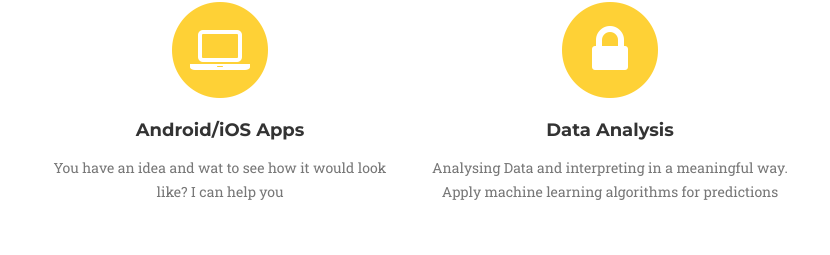
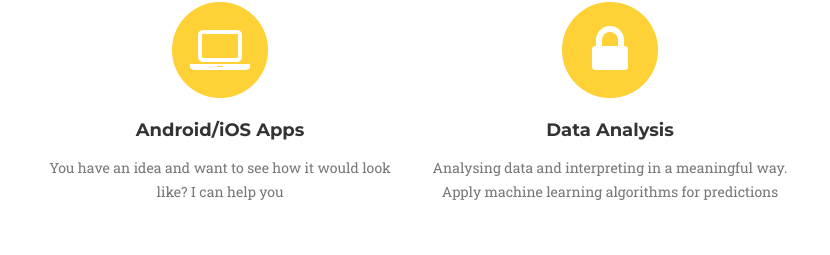
Before and after one commit to kmkarthik5/Portfolio, a website: page index.html in a window 1280 px wide. Shown: the part 1131-1386 px from the top of the page, 420-1250 px from the left. Drawn offline with nearby package versions, Linux system fonts and the light colour scheme; a web font is replaced by a local one.

Commit message:
Update index.html

```diff
--- a/index.html
+++ b/index.html
@@ -116,7 +116,7 @@
                         <i class="fa fa-laptop fa-stack-1x fa-inverse"></i>
                     </span>
                     <h4 class="service-heading">Android/iOS Apps</h4>
-                    <p class="text-muted">You have an idea and wat to see how it would look like? I can help you</p>
+                    <p class="text-muted">You have an idea and want to see how it would look like? I can help you</p>
                 </div>
                 <div class="col-md-4">
                     <span class="fa-stack fa-4x">
@@ -124,7 +124,7 @@
                         <i class="fa fa-lock fa-stack-1x fa-inverse"></i>
                     </span>
                     <h4 class="service-heading">Data Analysis</h4>
-                    <p class="text-muted">Analysing Data and interpreting in a meaningful way. Apply machine learning algorithms for predictions</p>
+                    <p class="text-muted">Analysing data and interpreting in a meaningful way. Apply machine learning algorithms for predictions</p>
                 </div>
            </div>
         </div>
```
